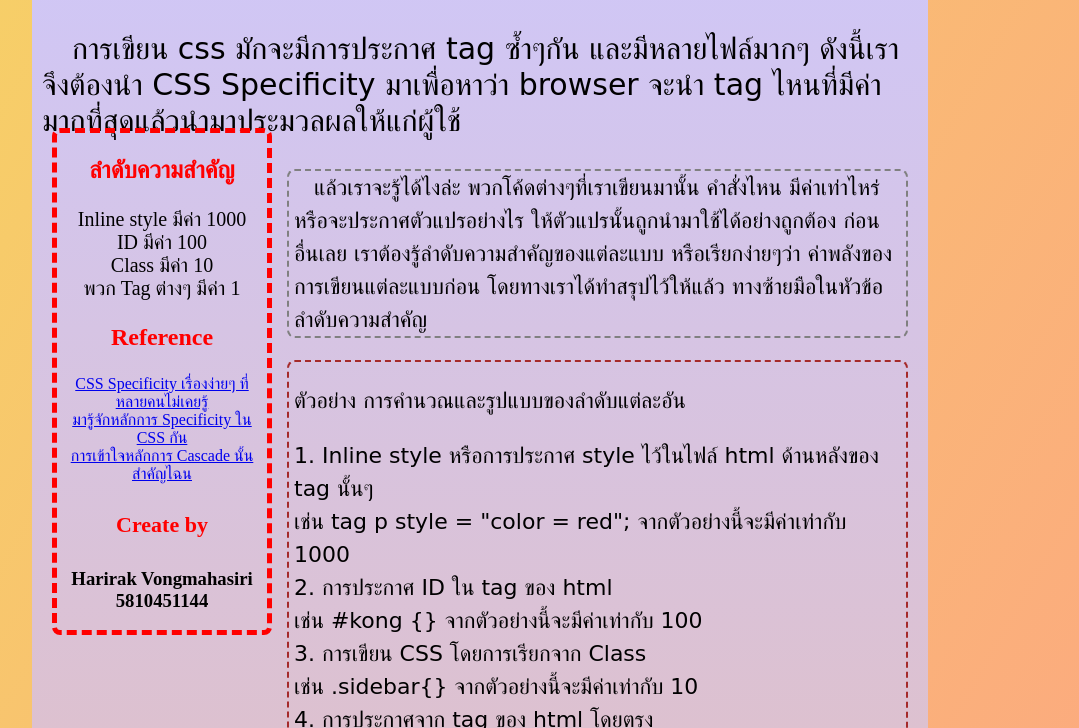
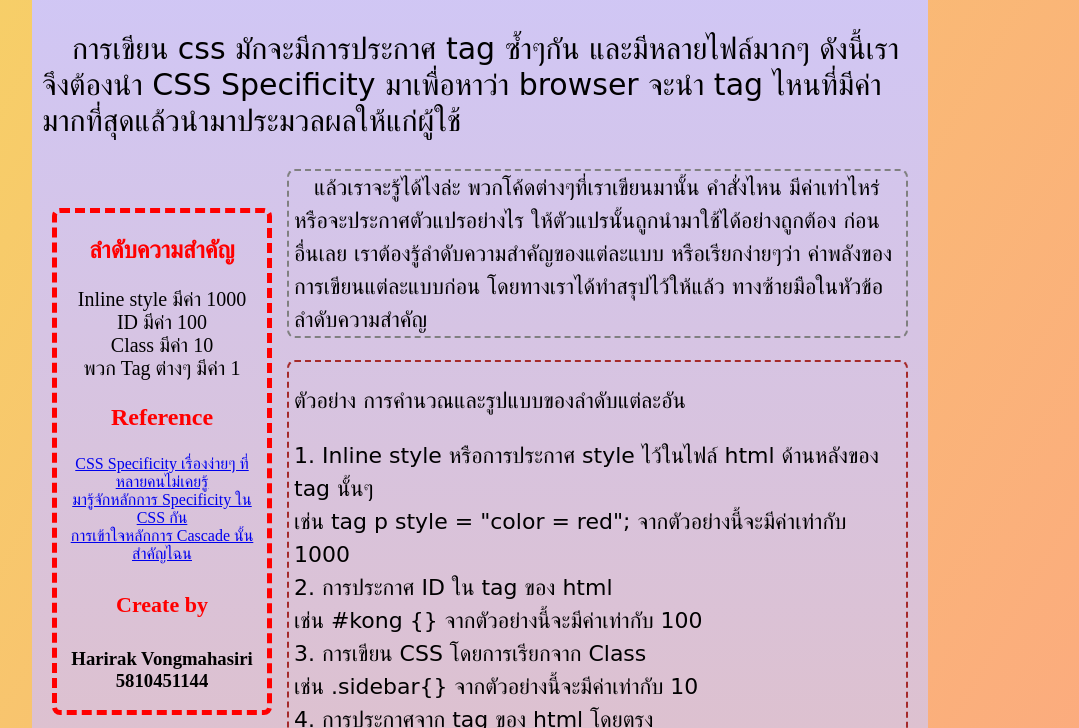
Before and after one commit to Yackz/Yackz.github.io, a plain HTML site: page cssspecificity/index.html in a window 1280 px wide. Shown: the part 72-800 px from the top of the page, without its empty margins (160-1239 px from the left). Drawn offline with Linux system fonts and the light colour scheme.

Commit message:
Update style.css

```diff
--- a/cssspecificity/style.css
+++ b/cssspecificity/style.css
@@ -57,7 +57,7 @@ h1{
 }
 .leftside{
 	position: absolute;
-	top: 25%;
+	top: 35%;
 	width: 210px;
 	left: 15%;
 	margin-left: 20px;
```
